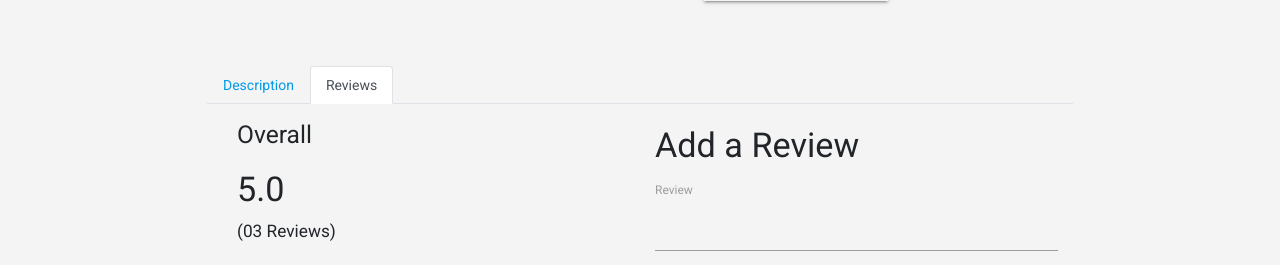
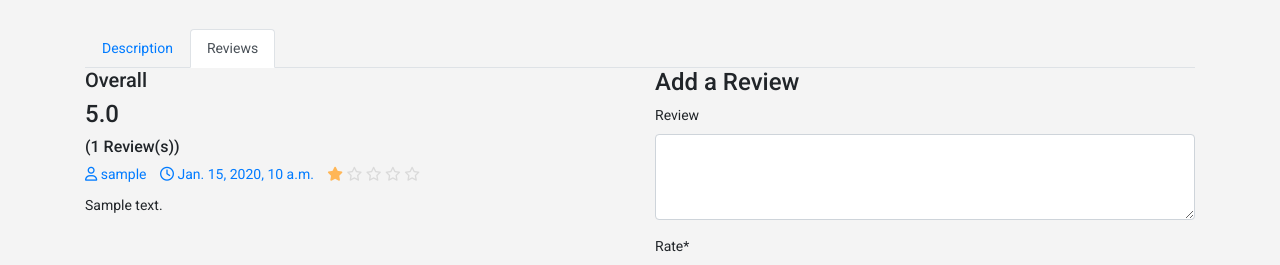
Before and after one commit to Teemamin/spice_ur_look, a Django app: page /products/1/ in a window 1280 px wide. Shown: the part 695-960 px from the top of the page. Run offline with Django 3.2, Linux system fonts and the light colour scheme; a user stored in the database is signed in; data comes from the database, SQL or seed files in the repository; tables that the repository leaves empty hold one stand-in row (values such as "Sample post"); some libraries are stand-ins or nearby versions.

Commit message:
products app- added rewiew functionality to products view to allow users that have bought a product the abilty to review and rate the product, added the template logic to render the contents accordingly,added model form to handle user review,updated css to match the rest of the site

```diff
--- a/products/admin.py
+++ b/products/admin.py
@@ -23,6 +23,7 @@ class MyCategoryAdmin(admin.ModelAdmin):
 class ReviewAdmin(admin.ModelAdmin):
     list_display = ['rate', 'review', 'time_added']
     readonly_fields = ('review', 'user', 'product', 'rate', 'id')
+    ordering = ('time_added',)
 
 
 admin.site.register(Product, MyProductAdmin)
--- a/products/forms.py
+++ b/products/forms.py
@@ -10,7 +10,7 @@ class AddProductForm(forms.ModelForm):
 
 class ReviewForm(forms.ModelForm):
     review = forms.CharField(
-        widget=forms.Textarea(attrs={'class': 'materialize-textarea'}),
+        widget=forms.Textarea(attrs={'class': 'form-control','rows': '3',}),
         required=False
     )
     rate = forms.ChoiceField(
--- a/products/static/products/css/style.css
+++ b/products/static/products/css/style.css
@@ -1,50 +1,29 @@
-/*-- review form --*/
+/*-- reviews --*/
 
-.review-form textarea.input {
-  height: 90px;
+.single-review {
+  margin-bottom: 30px;
 }
 
-.review-form .input-rating .stars {
+.single-review .review-heading>div {
   display: inline-block;
-  vertical-align: top;
 }
 
-.review-form .input-rating .stars input[type="radio"] {
-  display: none;
+.single-review .review-heading>div+div {
+  margin-left: 10px;
 }
 
-.review-form .input-rating .stars>label {
-  float: right;
-  cursor: pointer;
-  padding: 0px 3px;
-  margin: 0px;
-  -webkit-transition: 0.3s all;
-  transition: 0.3s all;
+.single-review .review-rating {
+  display: inline-block;
 }
 
-.review-form .input-rating .stars>label:hover, .review-form .input-rating .stars>label:hover~label {
-  -webkit-transform: scale(1.5);
-  -ms-transform: scale(1.5);
-  transform: scale(1.5);
-}
-
-.review-form .input-rating .stars>label:before {
-  content: "\f006";
-  font-family: FontAwesome;
-  font-style: normal;
-  font-weight: normal;
-  color: #DADADA;
-  font-size: 14px;
-  -webkit-transition: 0.3s all;
-  transition: 0.3s all;
-}
-
-.review-form .input-rating .stars>label:hover:before, .review-form .input-rating .stars>label:hover~label:before {
-  content: "\f005";
+.single-review .review-rating>i {
   color: #FFB656;
 }
 
-.review-form .input-rating .stars>input:checked label:before, .review-form .input-rating .stars>input:checked~label:before {
-  content: "\f005";
-  color: #FFB656;
+.single-review .review-rating>i.empty {
+  color: #DADADA;
 }
+
+.single-review .review-body {
+  margin-top: 10px;
+}
--- a/products/templates/products/products.html
+++ b/products/templates/products/products.html
@@ -19,7 +19,7 @@
             <div class="row">
                 <div class="col-lg-3">
                     <div class="left_sidebar_area">
-                        <aside class="left_widgets p_filter_widgets sidebar_box_shadow">
+                        <aside class="left_widgets p_filter_widgets myaside sidebar_box_shadow">
                             <div class="l_w_title">
                                 <h3>Browse Categories</h3>
                             </div>
@@ -27,7 +27,7 @@
                                 <h5 class="sec-hd sidebar_box_shadow">All Products /</h5>
                                 <hr>
 
-                                <ul class="list">
+                                <ul class="list list-unstyled cat-list">
                                     <li class="{%for product in products%}{%if product.gender != 'woman'%}d-none {%else%}d-block{%endif%}{%endfor%}">
                                         <a href="{% url 'products' %}?cat=dresses&gender=woman">Dresses</a>
                                     </li>
--- a/products/templates/products/single_product.html
+++ b/products/templates/products/single_product.html
@@ -86,14 +86,69 @@
                   <div class="box_total">
                     <h5>Overall</h5>
                     <h4>5.0</h4>
-                    <h6>(03 Reviews)</h6>
+                    <h6>({{review_count}} Review(s))</h6>
                   </div>
                 </div>
                 <div class="col-6">
 
                 </div>
               </div>
-              <div class="review_list">
+              {% if review_obj%}
+               {% for review in review_obj%}
+               {% if review.product_id == product.id%}
+              	<div class="single-review">
+                <div class="review-heading">
+                    <div><a href="#"><i class="fa fa-user-o"></i> {{review.user}}</a></div>
+                    <div><a href="#"><i class="fa fa-clock-o"></i> {{review.time_added}}</a></div>
+                    <div class="review-rating pull-right">
+                    {%if review.rate == 1%}
+                        <i class="fa fa-star"></i>
+                        <i class="fa fa-star-o empty"></i>
+                        <i class="fa fa-star-o empty"></i>
+                        <i class="fa fa-star-o empty"></i>
+                        <i class="fa fa-star-o empty"></i>
+                        {%elif review.rate == 2%}
+                         <i class="fa fa-star"></i>
+                        <i class="fa fa-star"></i>
+                        <i class="fa fa-star-o empty"></i>
+                        <i class="fa fa-star-o empty"></i>
+                        <i class="fa fa-star-o empty"></i>
+                        {%elif review.rate == 3%}
+                        <i class="fa fa-star"></i>
+                        <i class="fa fa-star"></i>
+                        <i class="fa fa-star"></i>
+                        <i class="fa fa-star-o empty"></i>
+                        <i class="fa fa-star-o empty"></i>
+                        {%elif review.rate == 4%}
+                        <i class="fa fa-star"></i>
+                        <i class="fa fa-star"></i>
+                        <i class="fa fa-star"></i>
+                        <i class="fa fa-star"></i>
+                        <i class="fa fa-star-o empty"></i>
+                        {%elif review.rate == 5%}
+                        <i class="fa fa-star"></i>
+                        <i class="fa fa-star"></i>
+                        <i class="fa fa-star"></i>
+                        <i class="fa fa-star"></i>
+                        <i class="fa fa-star"></i>
+                    {% endif%}
+                    </div>
+                </div>
+                <div class="review-body">
+                    <p>{{review.review}}</p>
+                </div>
+            </div>
+            {%else%}
+        {% if forloop.last %}
+             <p>Rate this product!</p>
+            {%endif%}
+
+            {%endif%}
+            {% endfor %}
+
+        {%endif%}
+
+              <!-- <div class="review_list">
                 <div class="review_item">
                   <div class="media">
                     <div class="d-flex">
@@ -101,7 +156,7 @@
                     </div>
                     <div class="media-body">
                     {% for review in review_obj%}
-                      <h4>{{review.user}}z</h4>
+                      <h4>{{review.user}}</h4>
                       <i class="fa fa-star"></i>
                       <i class="fa fa-star"></i>
                       <i class="fa fa-star"></i>
@@ -113,14 +168,16 @@
                     {{review.rate}}
                     {{review.review}}
                     {{review.time_added}}
-                    {{review.product}}
+                    {{review.product_id}}
                   </p>
                 {% endfor %}
                 </div>
-              </div>
+              </div> -->
             </div>
             <div class="col-lg-6">
               <div class="review_box">
+              {% if request.user.is_authenticated%}
+                {% if product.id in user_order_prdct_id%}
                     <h4>Add a Review</h4>
                     <form class="review-form" method="POST" action="{% url 'add_review' product.id %}">
                         {% csrf_token %}
@@ -129,6 +186,10 @@
                         <input type="hidden" name="redirect_url" value="{{ request.path }}">
 
                     </form>
+                {%endif%}
+                {% else %}
+                <p>Register with us to be able to review our products!</p>
+              {% endif %}
               </div>
             </div>
           </div>
--- /dev/null
+++ b/products/templatetags/define_action.py
@@ -0,0 +1,6 @@
+from django import template
+register = template.Library()
+
+@register.simple_tag
+def define(val=None):
+  return val
--- a/products/views.py
+++ b/products/views.py
@@ -4,6 +4,9 @@ from django.db.models.functions import Lower
 from django.contrib import messages
 from django.db.models import Q
 from shopping_bag.models import Bag
+from profiles.models import UserProfile
+from checkout.models import Order
+
 from .forms import AddProductForm, ReviewForm
 # Create your views here.
 
@@ -62,16 +65,30 @@ def all_products(request):
     return render(request, 'products/products.html', context)
 
 
-def single_product(request, product_id,*args, **kwargs):
+def single_product(request, product_id, *args, **kwargs):
     product = get_object_or_404(Product, pk=product_id)
     bag_obj, new_obj = Bag.objects.new_or_get(request)
-    review_obj = Review.objects.all()
+    user_order_prdct_id = []
+    profile = None
+    profile_orders = None
+    if request.user.is_authenticated:
+        profile = get_object_or_404(UserProfile, user=request.user)
+        profile_orders = profile.orders.all()
+        for order in profile_orders:
+            for item in order.bag.order_line_items.all():
+                user_order_prdct_id.append(item.product.id)
+    review_obj = Review.objects.all().order_by('-time_added',)
+    review_count = review_obj.filter(product_id=product_id).count()
+    # review_count = review_obj.count()
     review_form = ReviewForm()
     context = {
         'product': product,
         'bag': bag_obj,
         'review_form': review_form,
         'review_obj': review_obj,
+        'review_count': review_count,
+        'profile_orders': profile_orders,
+        'user_order_prdct_id': user_order_prdct_id,
     }
     return render(request, 'products/single_product.html', context)
 
--- a/static/css/main.css
+++ b/static/css/main.css
@@ -797,6 +797,19 @@ body {
   padding: 10px 15px 10px 30px;
   text-transform: uppercase;
 }
+.cat-list li a {
+    font-size: 14px;
+    font-weight: normal;
+    color: #606060;
+    cursor: pointer;
+    position: relative;
+}
+.myaside .cat-list li{
+    margin-bottom: 18px;
+    -webkit-transition: 0.5s;
+    transition: 0.5s;
+
+}
 
 .single_product {
   position: relative;
@@ -989,7 +1002,7 @@ body {
 
 .order_box .list li a {
   font-size: 14px;
-  color: #797979;
+  color: #797979 !important;
   font-weight: normal;
   border-bottom: 1px solid #eeeeee;
   display: block;
--- a/templates/base.html
+++ b/templates/base.html
@@ -18,7 +18,7 @@
 
     {% block css %}
         <link rel="stylesheet" href="https://stackpath.bootstrapcdn.com/bootstrap/4.4.1/css/bootstrap.min.css" integrity="sha384-Vkoo8x4CGsO3+Hhxv8T/Q5PaXtkKtu6ug5TOeNV6gBiFeWPGFN9MuhOf23Q9Ifjh" crossorigin="anonymous">
-        <link rel="stylesheet" href="https://cdnjs.cloudflare.com/ajax/libs/materialize/1.0.0/css/materialize.min.css">
+        <!-- <link rel="stylesheet" href="https://cdnjs.cloudflare.com/ajax/libs/materialize/1.0.0/css/materialize.min.css"> -->
         <link rel="stylesheet" href="{% static 'css/main.css' %}">
     {% endblock %}
 
```
Also changed, not shown: products/templatetags/__init__.py (added). Lines whose indentation alone changed are shown as unchanged.
